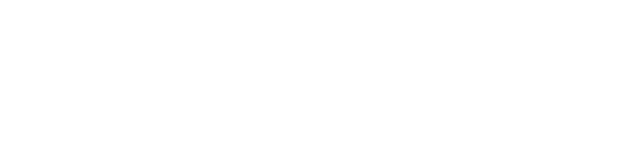
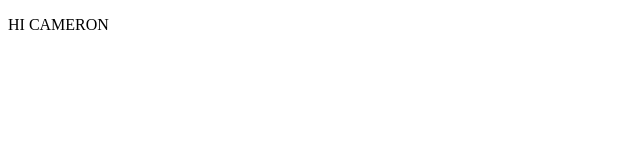
Before and after one commit to iamcrjones/Weather, a plain HTML site: page index.html in a window 1280 px wide. Shown: the whole page, without its empty margins (0-640 px from the left). Drawn offline with Linux system fonts and the light colour scheme.

Commit message:
misc for demo

```diff
--- a/index.html
+++ b/index.html
@@ -6,6 +6,7 @@
     <meta name="viewport" content="width=device-width, initial-scale=1.0">
     <link rel="stylesheet" href="./styles.css">
     <title>Weather</title>
+    <p>HI CAMERON</p>
 </head>
 <body>
     <script src="app.js"></script>
```
